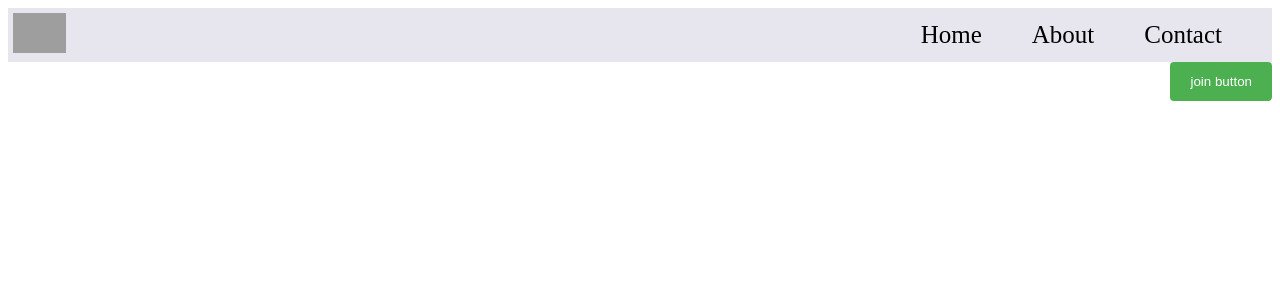
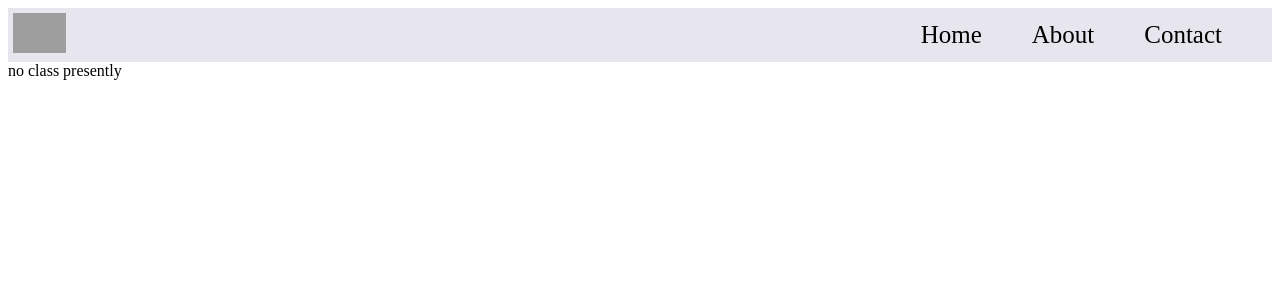
Before and after one commit to Meronggk/codezilla-student-tracker, a React (Create React App) app in the folder client/: page /join in a window 1280 px wide. Shown: the top 300 px of the page. Built offline with nearby package versions, Linux system fonts and the light colour scheme; grey boxes are pictures that could not be loaded.

Commit message:
clickable button

```diff
--- a/client/src/App.js
+++ b/client/src/App.js
@@ -12,7 +12,6 @@ import SessionDash from "./components/SessionDash";
 import NewSession from "./components/NewSession";
 import LogoutButton from "./components/LogoutButton";
 import JoinButton from "./components/Joinbutton";
-
 
 function App() {
 	return (
--- /dev/null
+++ b/client/src/components/Joinbutton.css
@@ -0,0 +1,5 @@
+.button:disabled{
+        background-color: -internal-light-dark(rgba(239, 239, 239, 0.3), rgba(19, 1, 1, 0.3)) !important;
+            color: -internal-light-dark(rgba(16, 16, 16, 0.3), rgba(255, 255, 255, 0.3)) !important;
+            border-color: -internal-light-dark(rgba(118, 118, 118, 0.3), rgba(195, 195, 195, 0.3)) !important;
+        }
--- a/client/src/components/Joinbutton.js
+++ b/client/src/components/Joinbutton.js
@@ -1,34 +1,45 @@
 import React, { useState, useEffect } from "react";
+import { isWithinInterval, add } from "date-fns";
+// import Button from "react-bootstrap/Button";
+import "./Joinbutton.css";
+
 function JoinButton() {
 	const [isClickable, setIsClickable] = useState(false);
 	useEffect(() => {
 		const currentTime = new Date();
 		const targetTime = new Date();
-		targetTime.setHours(10, 0, 0); // set target time to 10:00 AM
-		const timeDifference = targetTime.getTime() - currentTime.getTime();
-		const isAfterTargetTime = timeDifference < 0;
-		const isBefore10Mins = timeDifference > -10 * 60 * 1000; // 10 mins before target time
-		if (isAfterTargetTime || !isBefore10Mins) {
-			setIsClickable(false);
-			return;
-		}
-		const intervalId = setInterval(() => {
-			setIsClickable(true);
-		}, timeDifference);
-		return () => clearInterval(intervalId);
+		targetTime.setHours(15, 50, 0); // set target time to 10:00 AM
+		const isAfterClass1Hour = add(targetTime,{ hours:1,minutes:10 });
+		setIsClickable(isWithinInterval(currentTime,{ start:targetTime,end:isAfterClass1Hour }));
+		console.log(isWithinInterval(currentTime, { start: targetTime, end: isAfterClass1Hour }));
+		// console.log(targetTime);
+		// const timeDifference = targetTime.getTime() - currentTime.getTime();
+		// const isAfterTargetTime = timeDifference < 0;
+		// const isBefore10Mins = timeDifference > -10 * 60 * 1000; // 10 mins before target time
+		// if (isAfterTargetTime || !isBefore10Mins) {
+		// 	setIsClickable(false);
+		// 	return;
+		// }
+		// const intervalId = setInterval(() => {
+		// 	setIsClickable(true);
+		// }, timeDifference);
+		// return () => clearInterval(intervalId);
 	}, []);
 	function handleClick() {
-		console.log('test')
 		fetch("/api/getZoomMeeting/1")
 			.then((response) => response.json())
 			.then((data) => {
 				console.log(data.meeting_url);
 			});
 	}
-	return (
-		<button onClick={handleClick} disabled={!isClickable}>
-			join button
-		</button>
-	);
+	if (isClickable){
+		return(
+			<button onClick={handleClick}> Join button </button>
+		);
+	}else {
+		return(
+			<div> no class presently</div>
+		);
+	}
 }
 export default JoinButton;
--- a/package.json
+++ b/package.json
@@ -78,6 +78,7 @@
 		"@babel/runtime": "^7.20.13",
 		"bootstrap": "^5.2.3",
 		"cookie-session": "^2.0.0",
+		"date-fns": "^2.29.3",
 		"dotenv": "^16.0.3",
 		"express": "^4.18.2",
 		"helmet": "^6.0.1",
```
Also changed, not shown: 2 other files (tests, documents, lock files or other folders).
